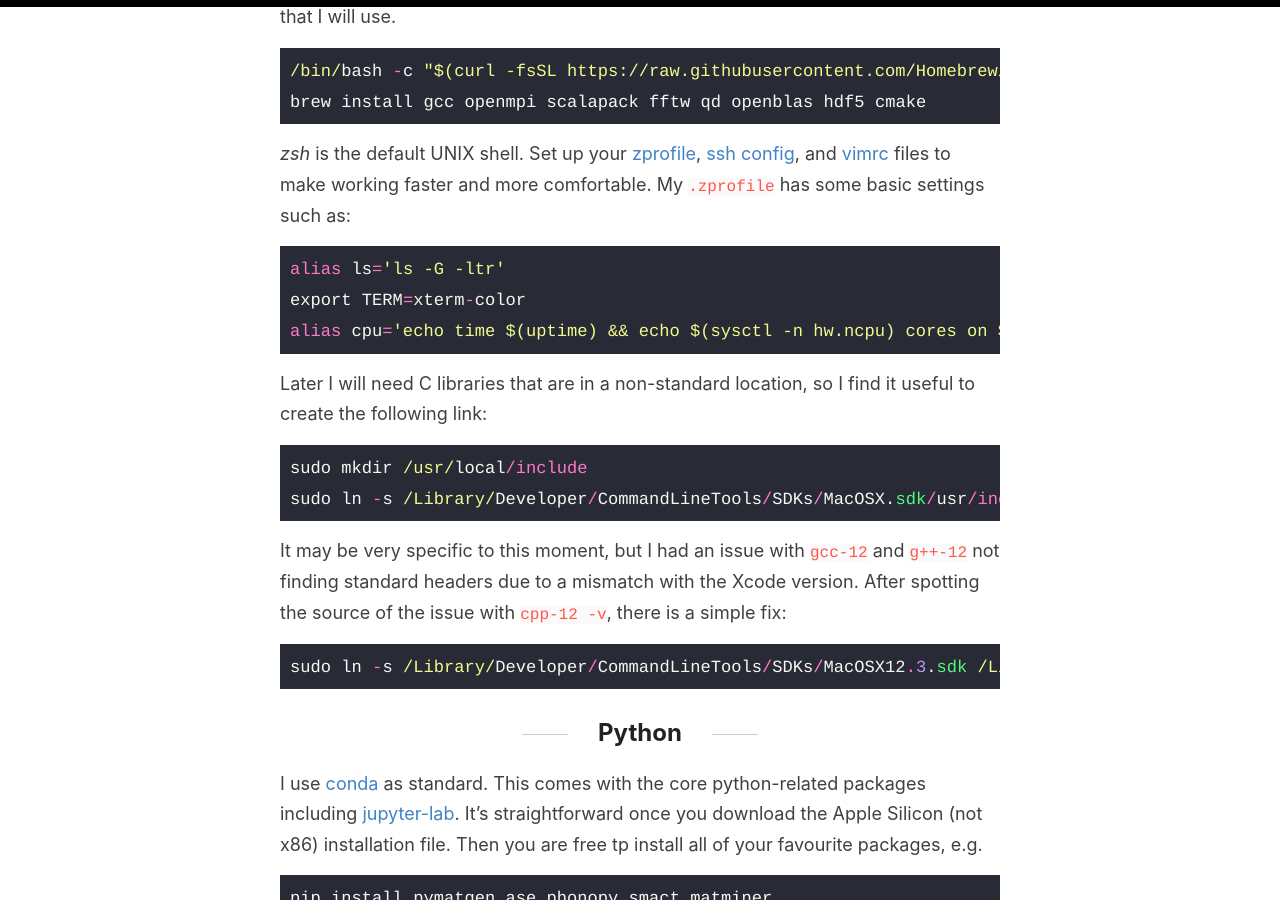
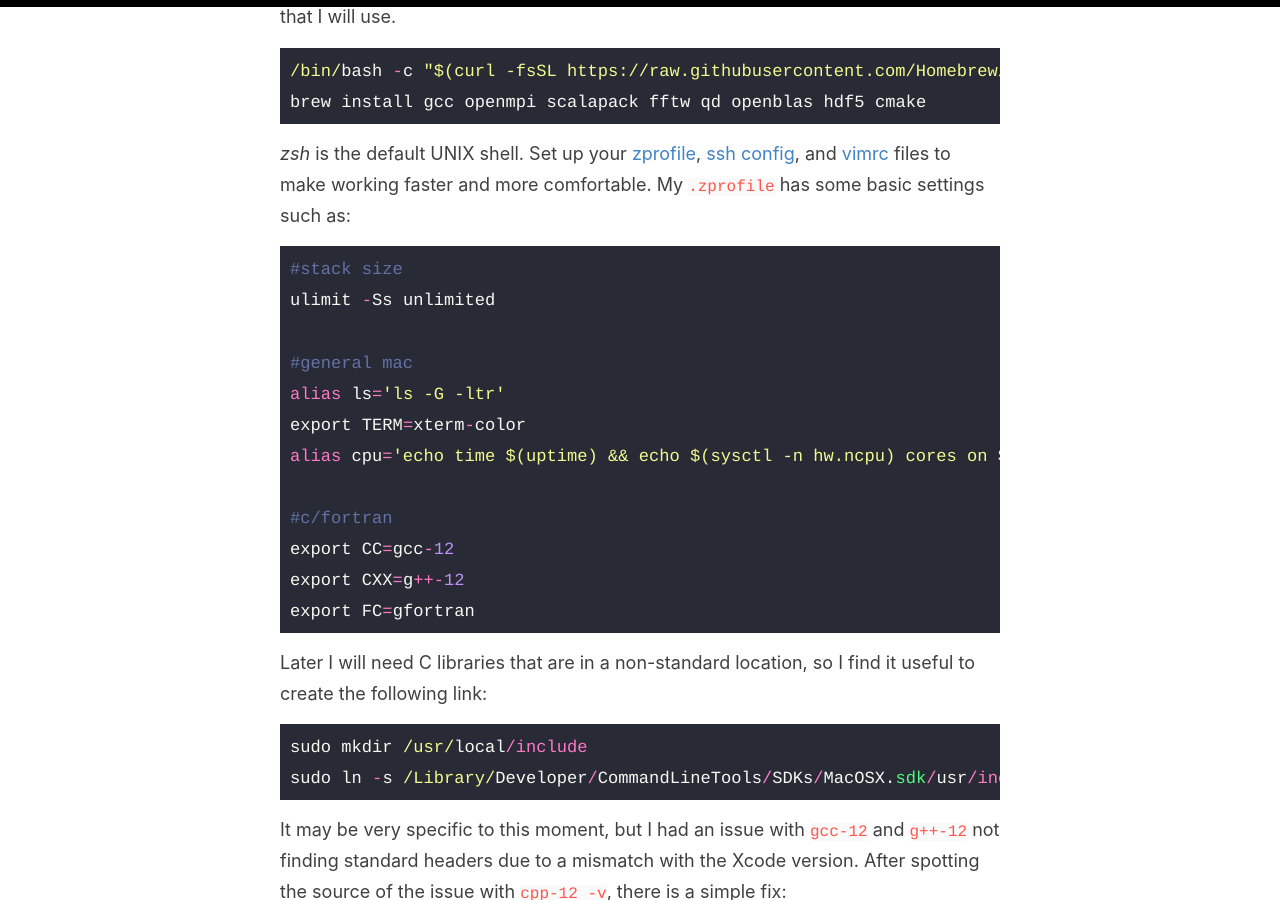
Before and after one commit to aronwalsh/aronwalsh.github.io, a Jekyll site: the page built from _posts/2023-01-14-applesilicon.md, in a window 1280 px wide and 900 px high, scrolled down 1225 px. Built offline with Jekyll 4.4.1, drawn with Linux system fonts in a browser that asks for light colours; comment, search, counter and statistics services are not loaded.

Commit message:
Update 2023-01-14-applesilicon.md

```diff
--- a/_posts/2023-01-14-applesilicon.md
+++ b/_posts/2023-01-14-applesilicon.md
@@ -25,9 +25,18 @@ brew install gcc openmpi scalapack fftw qd openblas hdf5 cmake
 Set up your [zprofile](https://craftofcoding.wordpress.com/2022/02/28/the-basics-of-configuring-the-z-shell-on-a-mac/), [ssh config](http://nerderati.com/2011/03/17/simplify-your-life-with-an-ssh-config-file/), and [vimrc](https://github.com/amix/vimrc) files to make working faster and more comfortable.  My `.zprofile` has some basic settings such as:
 
 {% highlight ruby %}
+#stack size
+ulimit -Ss unlimited
+
+#general mac
 alias ls='ls -G -ltr'
 export TERM=xterm-color
 alias cpu='echo time $(uptime) && echo $(sysctl -n hw.ncpu) cores on $(hostname)'
+
+#c/fortran
+export CC=gcc-12
+export CXX=g++-12
+export FC=gfortran
 {% endhighlight %}
 
 Later I will need C libraries that are in a non-standard location, so I find it useful to create the following link:
```
